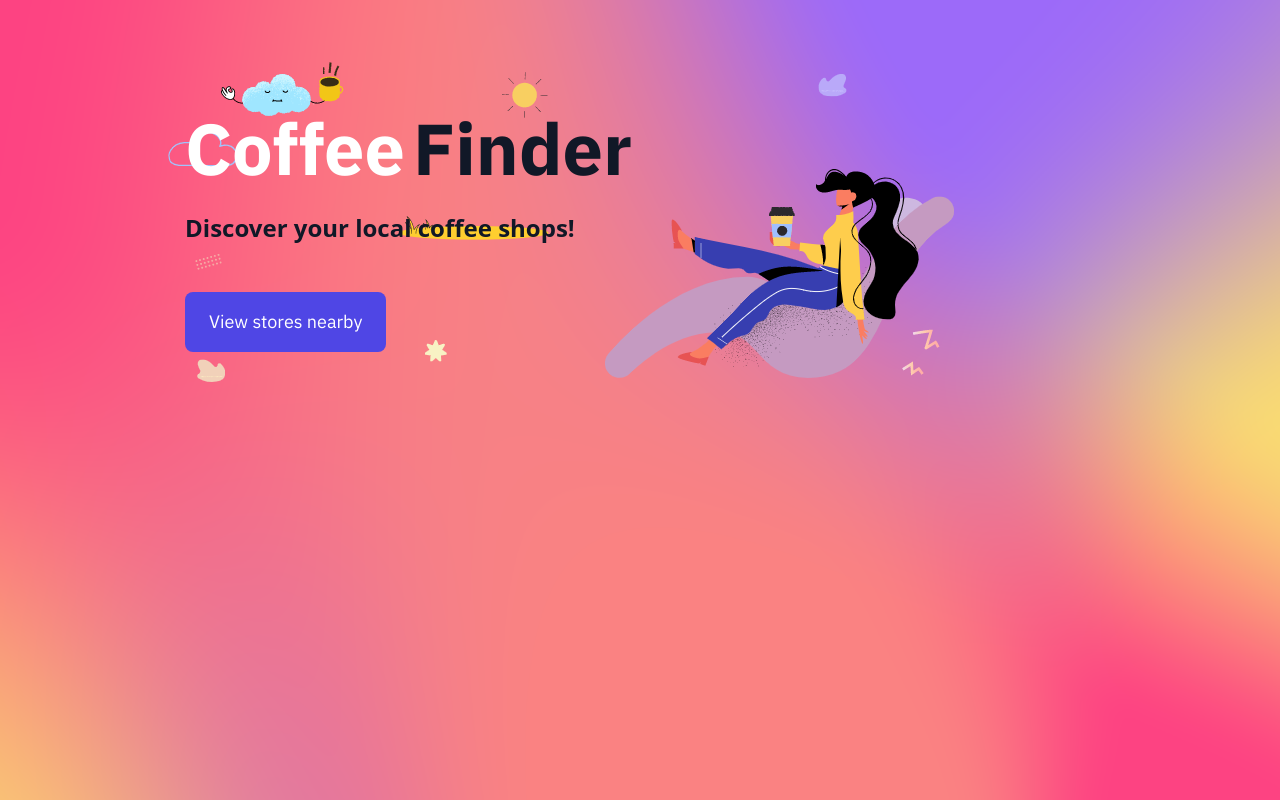
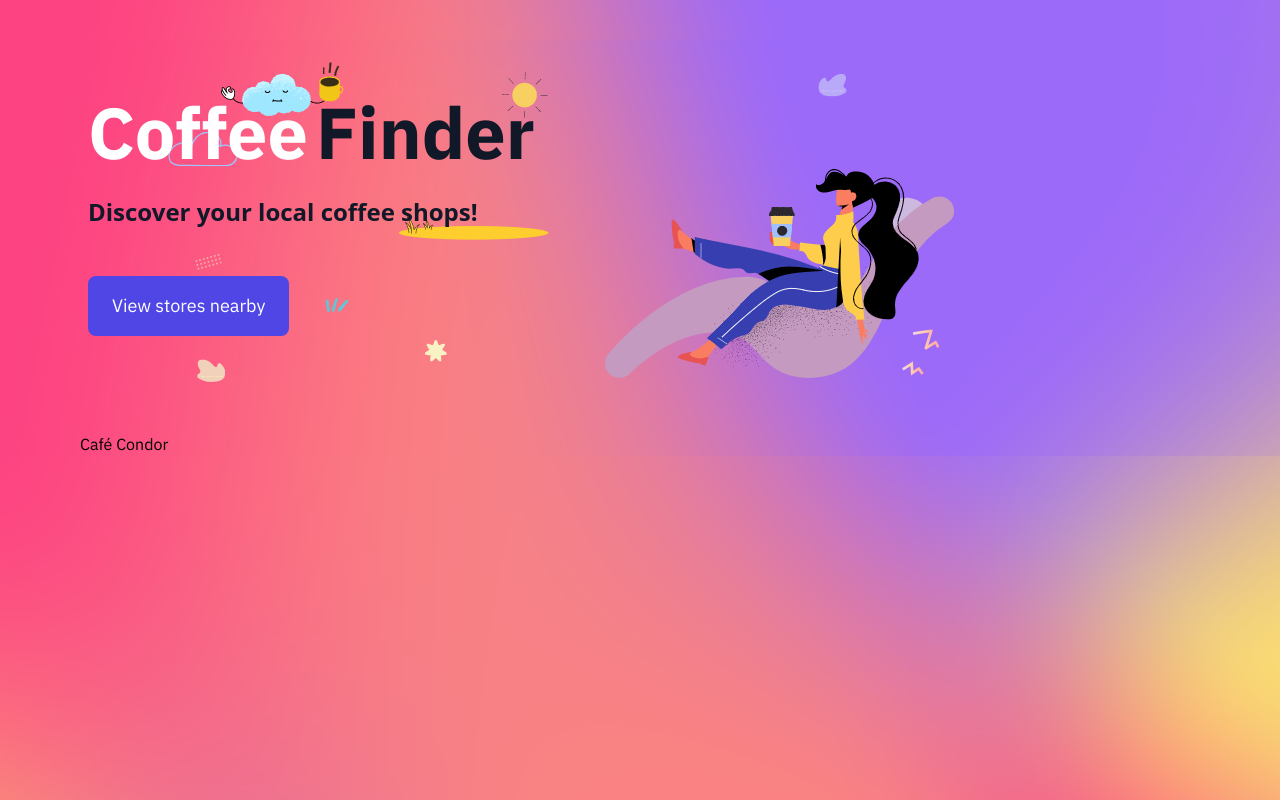
Before and after one commit to srueda27/coffee-finder, a Next.js app: page / in a window 1280 px wide. Built offline with nearby package versions, Linux system fonts and the light colour scheme.

Commit message:
Adding coffee-store route, Banner component

```diff
--- /dev/null
+++ b/app/coffee-store/[id]/page.tsx
@@ -0,0 +1,18 @@
+import Link from "next/link";
+
+export default function Page(props: { params: { id: string } }) {
+  const {
+    // eslint-disable-next-line @typescript-eslint/no-unused-vars
+    params: { id },
+  } = props;
+
+  return (
+    <div className="h-full pb-80">
+      <div className="m-auto grid max-w-full px-12 py-12 lg:max-w-6xl lg:grid-cols-2 lg:gap-4">
+        <div className="mb-2 mt-24 text-lg font-bold">
+          <Link href="/">← Volver al Inicio</Link>
+        </div>
+      </div>
+    </div>
+  );
+}
--- a/app/globals.css
+++ b/app/globals.css
@@ -9,7 +9,7 @@
     margin: 0;
     font-family: -apple-system, BlinkMacSystemFont, Segoe UI, Roboto, Oxygen,
       Ubuntu, Cantarell, Fira Sans, Droid Sans, Helvetica Neue, sans-serif;
-      @apply bg-gradient bg-cover bg-[50%] bg-repeat;
+      @apply bg-gradient bg-cover;
   }
 
   h1 {
--- a/app/layout.tsx
+++ b/app/layout.tsx
@@ -10,7 +10,7 @@ const IBMPlexSans = IBM_Plex_Sans({
 
 export const metadata: Metadata = {
   title: "Coffee Finder",
-  description: "Find your local coffee shops",
+  description: "Encuentra tu cafetería más cercana",
 };
 
 export default function RootLayout({
--- a/app/page.tsx
+++ b/app/page.tsx
@@ -1,9 +1,15 @@
 import Banner from "@/components/banner.client";
+import Link from "next/link";
 
 export default function Home() {
+  const coffeeStoreId = "cafe-condor";
   return (
-    <main className="flex min-h-screen flex-col items-center justify-betweenp p-14">
-      <Banner />
-    </main>
+    <div className="mb-56">
+      <main className="mx-auto mt-10 max-w-6xl px-4">
+      {/* <main className="flex min-h-screen flex-col items-center justify-between p-14"> */}
+        <Banner />
+        <Link href={`/coffee-store/${coffeeStoreId}`}>Café Condor</Link>
+      </main>
+    </div>
   );
 }
```
Also changed, not shown: app/coffee-store/page.tsx (added), components/banner.client.tsx (line endings or trailing spaces), public/static/background.png (added).
